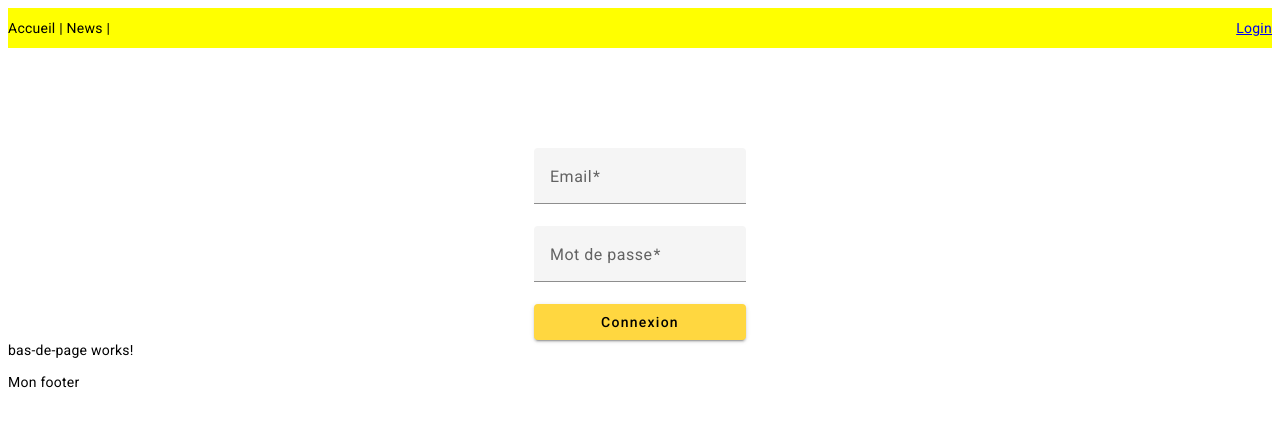
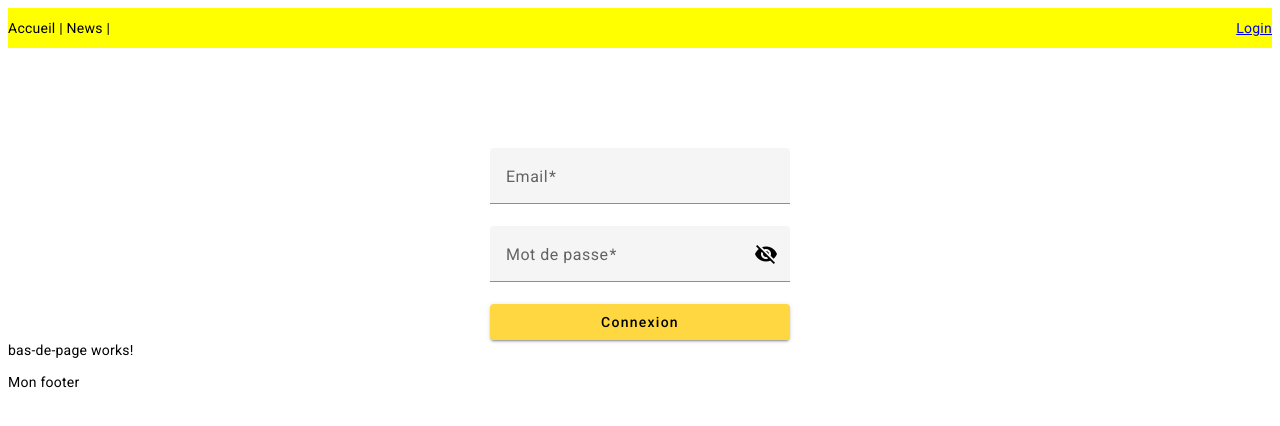
Before and after one commit to ViN3r/must_front, an Angular app in the folder must/: page /login in a window 1280 px wide. Shown: the top 426 px of the page. Built offline with nearby package versions, Linux system fonts and the light colour scheme.

Commit message:
Fin authentification front

```diff
--- a/must/src/app/app.module.ts
+++ b/must/src/app/app.module.ts
@@ -13,6 +13,7 @@ import { HttpClientModule } from '@angular/common/http';
 import { AuthentificationService } from './service/authentification.service';
 import { ReactiveFormsModule } from '@angular/forms';
 import { BasDePageComponent } from './component/bas-de-page/bas-de-page.component';
+import {MatIconModule} from '@angular/material/icon';
 
 @NgModule({
   declarations: [
@@ -29,7 +30,8 @@ import { BasDePageComponent } from './component/bas-de-page/bas-de-page.componen
     MatInputModule,
     MatButtonModule,
     HttpClientModule,
-    ReactiveFormsModule
+    ReactiveFormsModule,
+    MatIconModule
   ],
   providers: [AuthentificationService],
   bootstrap: [AppComponent]
--- a/must/src/app/component/login/login.component.html
+++ b/must/src/app/component/login/login.component.html
@@ -1,4 +1,4 @@
-<div class="corps">
+<div class="corps" fxLayoutAlign="space-around center" >
   <form class="corps__form" [formGroup]="form">
       <mat-form-field class="example-full-width" appearance="fill">
         <mat-label>Email</mat-label>
@@ -7,8 +7,13 @@
 
       <mat-form-field class="example-full-width" appearance="fill">
         <mat-label>Mot de passe</mat-label>
-        <input matInput placeholder="Ex. Pizza"  formControlName="mdp">
+        <input matInput [type]="hide ? 'password' : 'text'" placeholder="Ex. Pizza"  formControlName="mdp">
+        <button mat-icon-button matSuffix (click)="hide = !hide" [attr.aria-label]="'Hide password'" [attr.aria-pressed]="hide">
+        <mat-icon> {{hide ? 'visibility_off' : 'visibility'}}</mat-icon></button>
       </mat-form-field>
       <button mat-raised-button color="accent" (click)="authentification()">Connexion</button>
   </form>
+  <div *ngIf="!authentificationReussi">
+      Connexion échouée. Les identifiants ne sont pas bon.
+  </div>
 </div>
--- a/must/src/app/component/login/login.component.sass
+++ b/must/src/app/component/login/login.component.sass
@@ -1,8 +1,11 @@
 .corps
     display: flex
     justify-content: center
-
+    flex-direction: column
+    align-items: center
     &__form
         padding-top: 100px
         display: flex
         flex-direction: column
+        width: 300px
+        align-self: center
--- a/must/src/app/component/login/login.component.ts
+++ b/must/src/app/component/login/login.component.ts
@@ -1,4 +1,4 @@
-import { Component } from '@angular/core';
+import { Component, OnInit } from '@angular/core';
 import { FormBuilder, FormGroup, Validators } from '@angular/forms';
 import { AuthentificationService } from 'src/app/service/authentification.service';
 
@@ -7,25 +7,30 @@ import { AuthentificationService } from 'src/app/service/authentification.servic
   templateUrl: './login.component.html',
   styleUrls: ['./login.component.sass']
 })
-export class LoginComponent {
-  email: string = '';
-  password: string = '';
+export class LoginComponent implements OnInit {
+  hide = true;
+  authentificationReussi = true;
   form = this.fb.group({
     email: ['', [Validators.required, Validators.email]],
     mdp: ['', [Validators.required]]
   });
 
+  utilisateurConnecte: any;
   constructor (private authentificationService: AuthentificationService, private fb: FormBuilder) {
 
   }
 
+  ngOnInit() { }
 
   authentification() {
-    console.log('authentification', this.form.value);
     this.authentificationService.authentification(this.form.value).subscribe(
-      {next : (res) =>  console.log('authentification reussi ', res),
-      error:  (error) => console.log('authentification failed', error),
-    complete: () => { console.log("ici")}}
+      {
+        next: (res) => {
+          this.authentificationService.utilisateurConnecte.next(res);
+          this.authentificationReussi = true;
+        },
+        error: (error) => this.authentificationReussi = false,
+      complete: () => { console.log("complete")}}
       );
   }
 }
--- a/must/src/app/component/nav-bar/nav-bar.component.html
+++ b/must/src/app/component/nav-bar/nav-bar.component.html
@@ -1,5 +1,10 @@
 <div class="barre_navigation"> Accueil | News |
-    <div class="barre_navigation__fin">
+    <div class="barre_navigation__fin" *ngIf="!utilisateurConnecte; else deco">
         <a  routerLink="/login" routerLinkActive="active" >Login</a>
     </div>
+    <ng-template #deco>
+        <div class="barre_navigation__fin">
+            <a routerLink="/login" routerLinkActive="active">Déconnexion</a>
+        </div>
+    </ng-template>
 </div>
--- a/must/src/app/component/nav-bar/nav-bar.component.ts
+++ b/must/src/app/component/nav-bar/nav-bar.component.ts
@@ -1,12 +1,22 @@
-import { Component } from '@angular/core';
+import { AuthentificationService } from 'src/app/service/authentification.service';
+import { Component, OnInit } from '@angular/core';
 
 @Component({
   selector: 'app-nav-bar',
   templateUrl: './nav-bar.component.html',
   styleUrls: ['./nav-bar.component.sass']
 })
-export class NavBarComponent {
+export class NavBarComponent implements OnInit {
 
-  constructor() {}
+  utilisateurConnecte: any
+  constructor(public authentificationService: AuthentificationService) { }
+
+  ngOnInit(): void {
+    this.authentificationService.utilisateurConnecte.subscribe({
+          next: (utilisateurConnecte) => {
+          this.utilisateurConnecte = utilisateurConnecte;
+          }
+      })
+  }
 
 }
--- a/must/src/app/service/authentification.service.ts
+++ b/must/src/app/service/authentification.service.ts
@@ -1,6 +1,6 @@
 import { HttpClient, HttpClientModule, HttpHeaders } from '@angular/common/http';
 import { Injectable } from '@angular/core';
-import { Observable } from 'rxjs';
+import { Observable, Subject } from 'rxjs';
 
 @Injectable({
   providedIn: 'root'
@@ -14,6 +14,7 @@ export class AuthentificationService {
   };
 
   constructor(private http: HttpClient) { }
+  utilisateurConnecte: Subject<any> = new Subject<any>();
 
   authentification(formulaire: any ): Observable<any> {
     return this.http.get<any>(`/api/authentification?email=${formulaire.email}&password=${formulaire.mdp}`, this.optionRequete );
```
